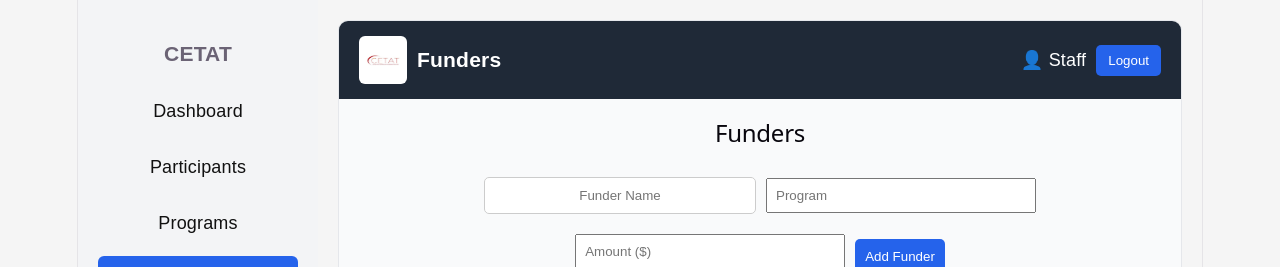
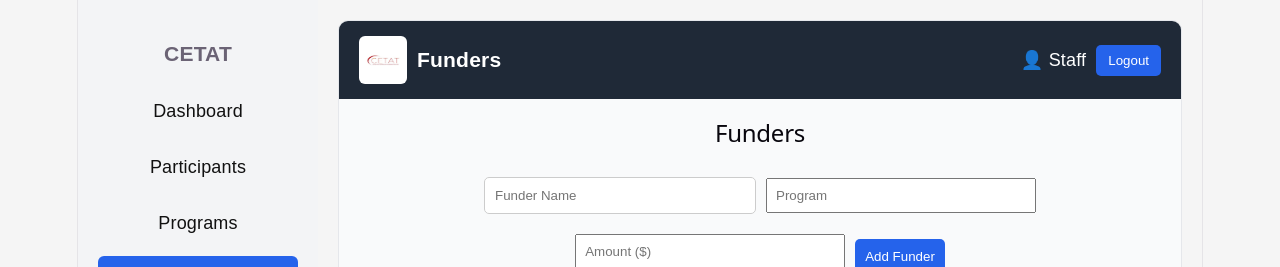
Before and after one commit to Abungwo/cetat-dbms, a React app in the folder frontend/: page /funders in a window 1280 px wide. Shown: the top 267 px of the page. Built offline with nearby package versions, Linux system fonts and the light colour scheme; the HTML template or start-up script is replaced by a standard one.

Commit message:
fix form centering properly

```diff
--- a/frontend/src/pages/Funders.jsx
+++ b/frontend/src/pages/Funders.jsx
@@ -158,7 +158,7 @@ export default function Funders() {
 // STYLES
 
 const inputStyle = {
-  textAlign: "center",
+  textAlign: "left",
   padding: "10px",
   borderRadius: "5px",
   border: "1px solid #ccc",
```
